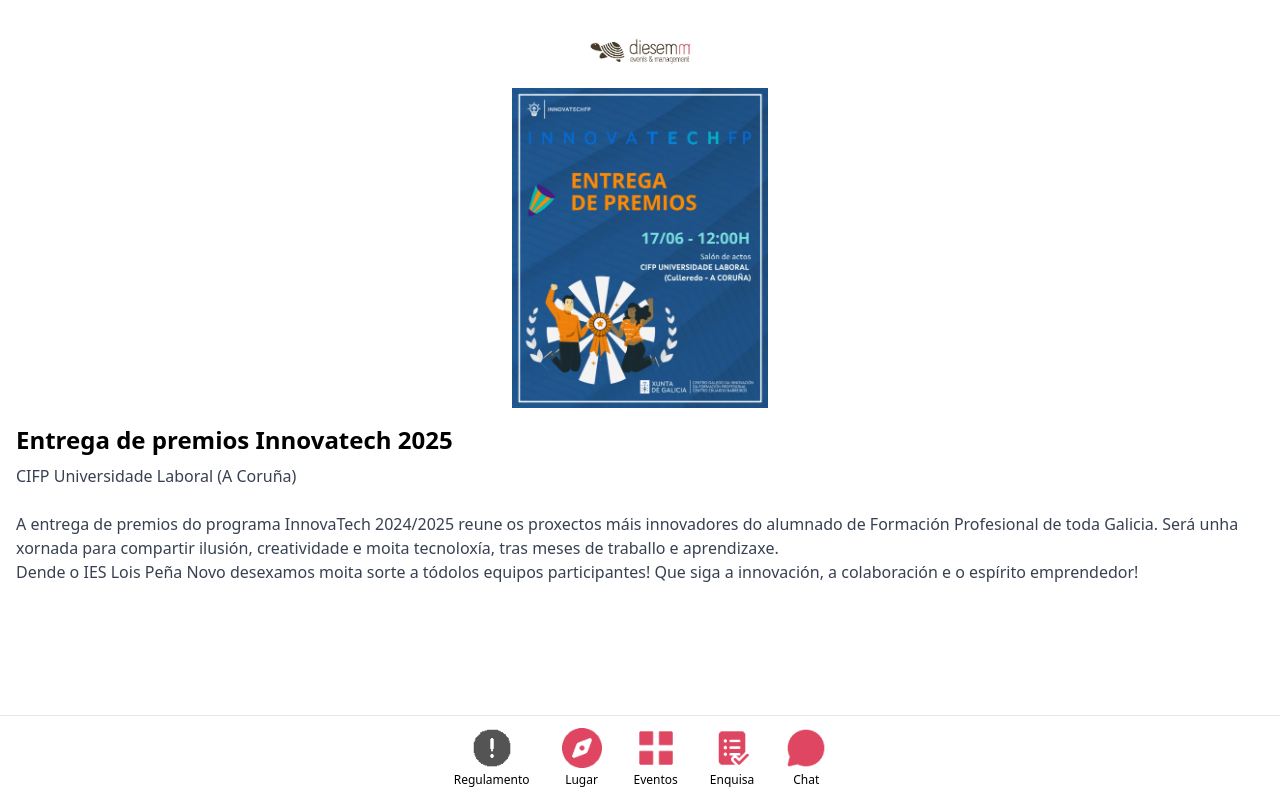
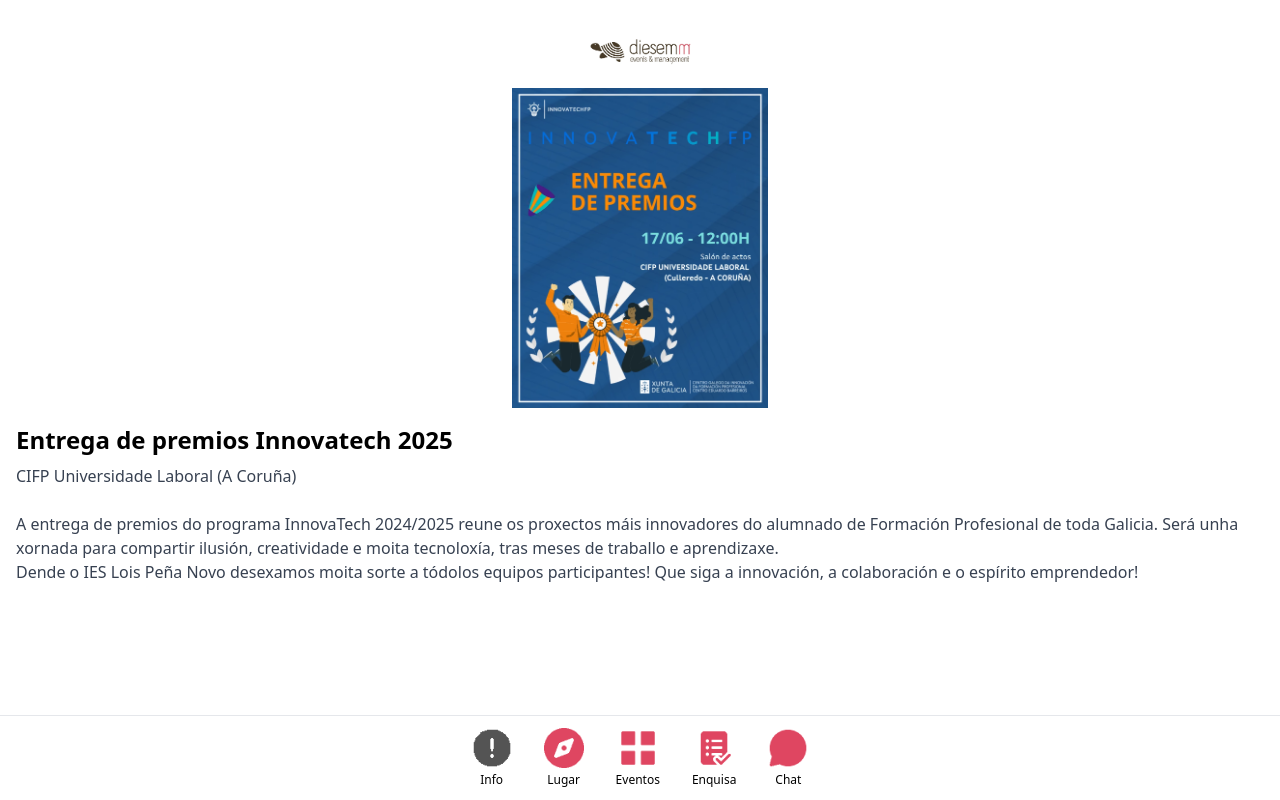
Before and after one commit to CrazyGoat646/mi-evento, a React (Vite) app: page /evento/1 in a window 1280 px wide. Built offline with nearby package versions, Linux system fonts and the light colour scheme.

Commit message:
Corregir

```diff
--- a/src/routes/EventDetail.jsx
+++ b/src/routes/EventDetail.jsx
@@ -56,7 +56,7 @@ export default function EventDetail() {
             alt="Reglamento"
             className="w-10 h-auto cursor-default"
           />
-          <span className="text-xs mt-1">Regulamento</span>
+          <span className="text-xs mt-1">Info</span>
         </div>
 
         <div className="flex flex-col items-center">
```
